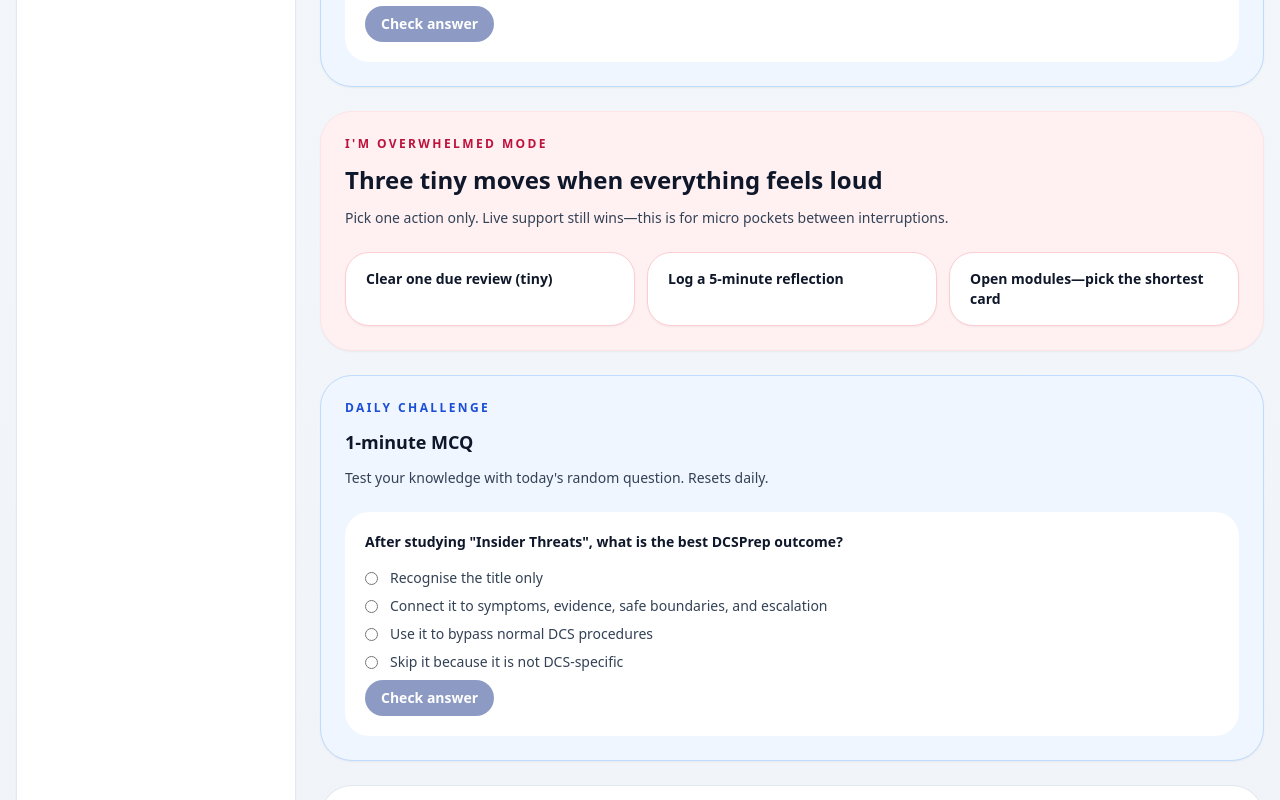
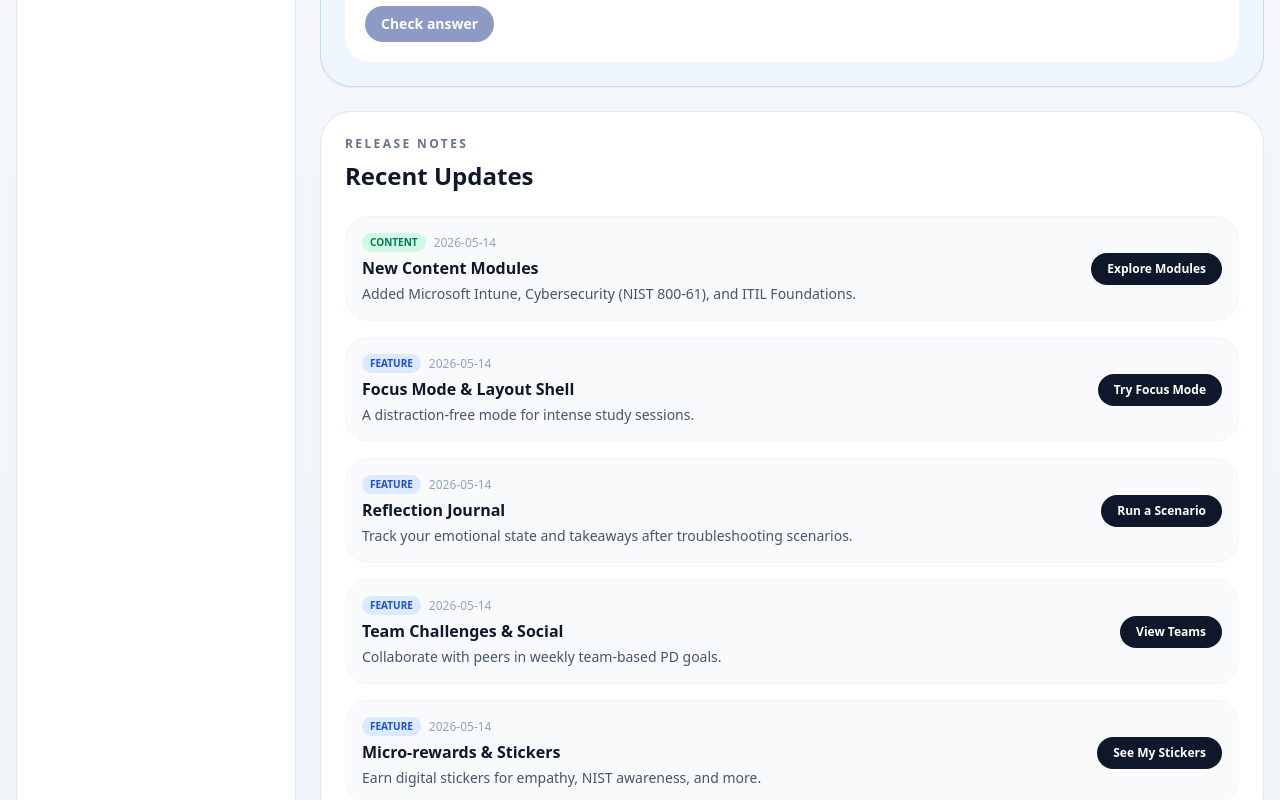
Before and after one commit to joshuaparris-max/DCSProfessionalDevelopment, a Next.js app: page / in a window 1280 px wide. Shown: the part 1680-2480 px from the top of the page. Built offline with nearby package versions, Linux system fonts and the light colour scheme.

Commit message:
Add Recent Changes section to Dashboard with testing links

```diff
--- a/app/page.tsx
+++ b/app/page.tsx
@@ -19,6 +19,7 @@ import { DailyChallenge } from '../src/components/DailyChallenge';
 import { StickersDisplay } from '../src/components/StickersDisplay';
 import { showNotification } from '../src/lib/notifications';
 import { ScheduleSuggestions } from '../src/components/ScheduleSuggestions';
+import { RecentChanges } from '../src/components/RecentChanges';
 
 function getMonthKey(date: Date) {
   return `${date.getFullYear()}-${String(date.getMonth() + 1).padStart(2, '0')}`;
@@ -208,6 +209,8 @@ export default function HomePage() {
 
       <DailyChallenge />
 
+      <RecentChanges />
+
       <section className="rounded-[2rem] border border-rose-100 bg-rose-50 p-6 shadow-sm">
         <div className="text-xs font-semibold uppercase tracking-[0.2em] text-rose-700">I&apos;m overwhelmed mode</div>
         <h2 className="mt-3 text-2xl font-semibold text-slate-900">Three tiny moves when everything feels loud</h2>
--- /dev/null
+++ b/src/components/RecentChanges.tsx
@@ -0,0 +1,95 @@
+"use client";
+
+import Link from 'next/link';
+
+type ChangeItem = {
+  date: string;
+  title: string;
+  description: string;
+  testLabel: string;
+  testHref: string;
+  category: 'Feature' | 'Content' | 'Fix' | 'Security';
+};
+
+const RECENT_CHANGES: ChangeItem[] = [
+  {
+    date: '2026-05-14',
+    title: 'New Content Modules',
+    description: 'Added Microsoft Intune, Cybersecurity (NIST 800-61), and ITIL Foundations.',
+    testLabel: 'Explore Modules',
+    testHref: '/modules',
+    category: 'Content'
+  },
+  {
+    date: '2026-05-14',
+    title: 'Focus Mode & Layout Shell',
+    description: 'A distraction-free mode for intense study sessions.',
+    testLabel: 'Try Focus Mode',
+    testHref: '/',
+    category: 'Feature'
+  },
+  {
+    date: '2026-05-14',
+    title: 'Reflection Journal',
+    description: 'Track your emotional state and takeaways after troubleshooting scenarios.',
+    testLabel: 'Run a Scenario',
+    testHref: '/scenarios',
+    category: 'Feature'
+  },
+  {
+    date: '2026-05-14',
+    title: 'Team Challenges & Social',
+    description: 'Collaborate with peers in weekly team-based PD goals.',
+    testLabel: 'View Teams',
+    testHref: '/team-challenges',
+    category: 'Feature'
+  },
+  {
+    date: '2026-05-14',
+    title: 'Micro-rewards & Stickers',
+    description: 'Earn digital stickers for empathy, NIST awareness, and more.',
+    testLabel: 'See My Stickers',
+    testHref: '/',
+    category: 'Feature'
+  }
+];
+
+export function RecentChanges() {
+  return (
+    <section className="rounded-[2rem] border border-slate-200 bg-white p-6 shadow-sm">
+      <div className="flex items-center justify-between mb-6">
+        <div>
+          <div className="text-xs font-semibold uppercase tracking-[0.2em] text-slate-500">Release Notes</div>
+          <h2 className="mt-2 text-2xl font-semibold text-slate-900">Recent Updates</h2>
+        </div>
+      </div>
+
+      <div className="space-y-4">
+        {RECENT_CHANGES.map((change, index) => (
+          <div key={index} className="flex flex-col sm:flex-row sm:items-center justify-between p-4 rounded-3xl bg-slate-50 border border-slate-100 hover:border-slate-300 transition-all gap-4">
+            <div className="flex-1">
+              <div className="flex items-center gap-2 mb-1">
+                <span className={`text-[10px] font-bold uppercase px-2 py-0.5 rounded-full ${
+                  change.category === 'Feature' ? 'bg-blue-100 text-blue-700' :
+                  change.category === 'Content' ? 'bg-emerald-100 text-emerald-700' :
+                  'bg-slate-200 text-slate-700'
+                }`}>
+                  {change.category}
+                </span>
+                <span className="text-xs text-slate-400">{change.date}</span>
+              </div>
+              <h3 className="font-semibold text-slate-900">{change.title}</h3>
+              <p className="text-sm text-slate-600 mt-1">{change.description}</p>
+            </div>
+            <Link
+              href={change.testHref}
+              className="inline-flex items-center justify-center rounded-full bg-slate-900 px-4 py-2 text-xs font-semibold text-white hover:bg-slate-800 transition"
+            >
+              {change.testLabel}
+            </Link>
+          </div>
+        ))}
+      </div>
+    </section>
+  );
+}
```
